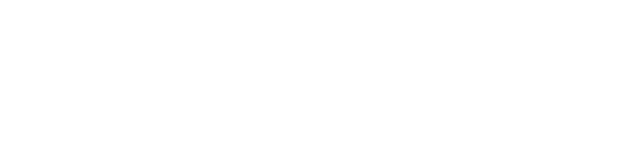
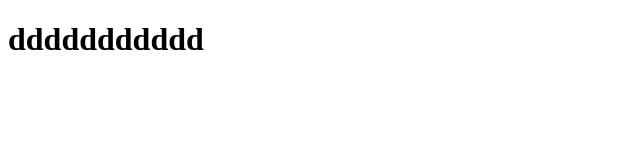
Before and after one commit to kezhaocode/git-demo, a plain HTML site: page index.html in a window 1280 px wide. Shown: the whole page, without its empty margins (0-640 px from the left). Drawn offline with Linux system fonts and the light colour scheme.

Commit message:
a程序员第二次提交

```diff
--- a/index.html
+++ b/index.html
@@ -7,5 +7,6 @@
     <title></title>
 </head>
 <body>
+<h1>ddddddddddd</h1>
 </body>
 </html>
```
